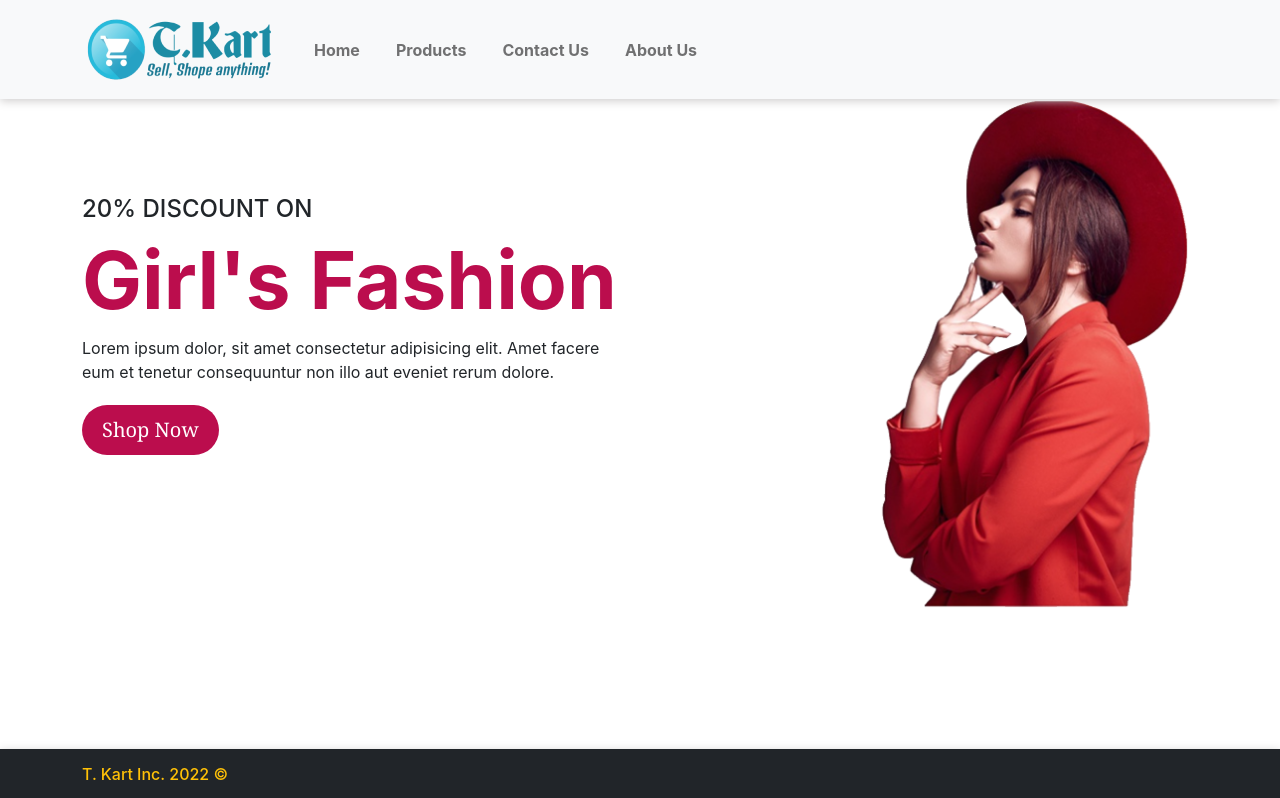
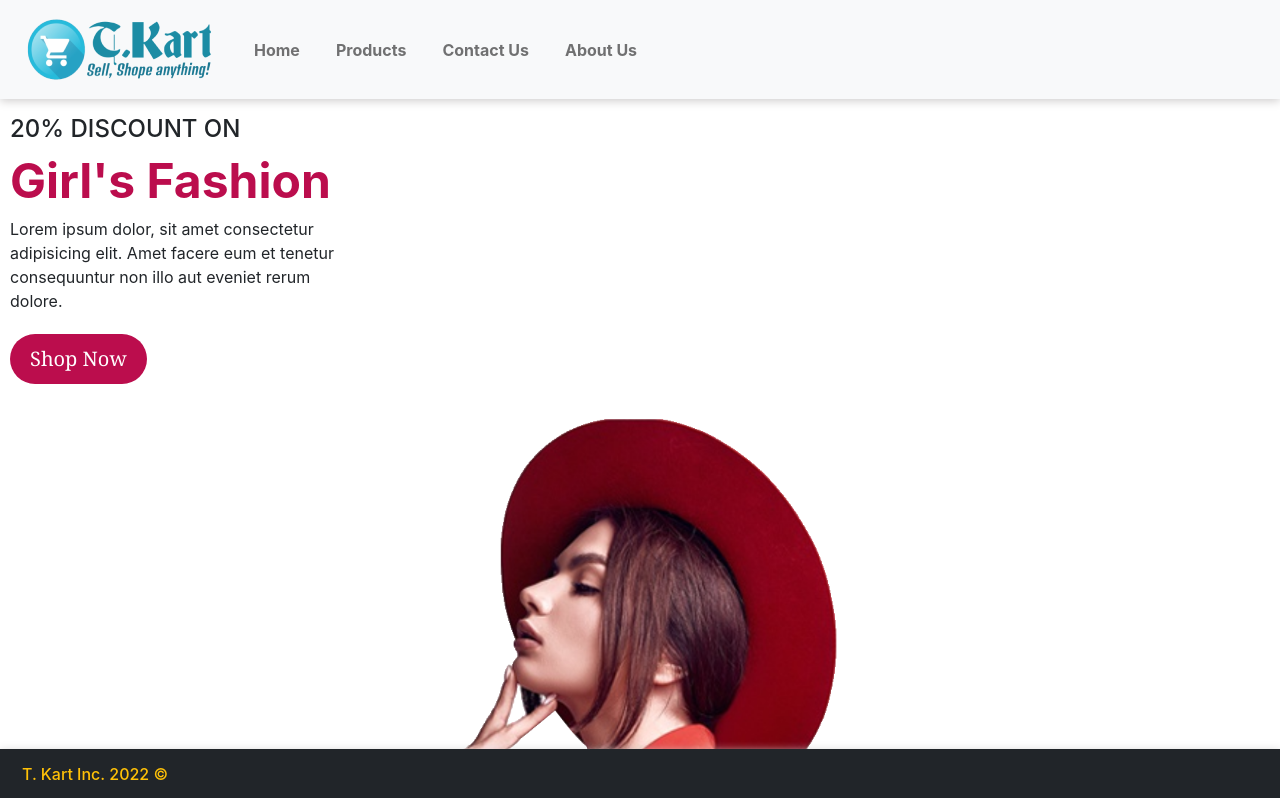
Before and after one commit to asiflhr/React-Ecommerce-Store-FakeAPI, a React (Create React App) app: page / in a window 1280 px wide. Shown: the top 798 px of the page. Built offline with nearby package versions, Linux system fonts and the light colour scheme.

Commit message:
first commit

```diff
--- a/src/components/Home/Home.jsx
+++ b/src/components/Home/Home.jsx
@@ -23,9 +23,9 @@ const Home = () => {
         </div>
 
         {/* ridht side */}
-        <div className="col-sm-6">
+        <div className="col-sm-6 i-right">
           <div className="image-responsive right-side-content">
-            <img src={HomeImage} alt="" className="mb-xl-0 " />
+            <img src={HomeImage} alt="" className="mb-xl-0 homeImage" />
           </div>
         </div>
       </div>
--- a/src/components/Home/home.css
+++ b/src/components/Home/home.css
@@ -44,3 +44,36 @@
     font-weight: bold;
     color: #bb0d4d;
   }
+
+  @media (min-width: 576px) {
+    .i-left{
+      margin-top: 1rem;
+      padding-left: 0px;
+      width: 30%;
+      margin-bottom: 1rem;
+    }
+  }
+
+  @media (min-width: 576px) {
+    .i-right{
+      margin-top: 1rem;
+      float: right;
+      height: 100%;
+      width: 75%;
+      margin-bottom: 1rem;
+    }
+  }
+
+  @media (min-width: 576px) {
+    .container{
+      margin-left: 10px;
+      margin-right: 0px;
+    }
+  }
+
+
+  @media (min-width: 576px) {
+    .big-text {
+      font-size: 3rem;
+    }
+  }
```
